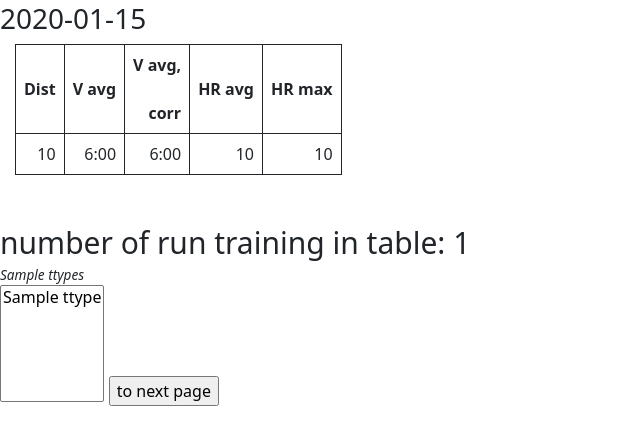
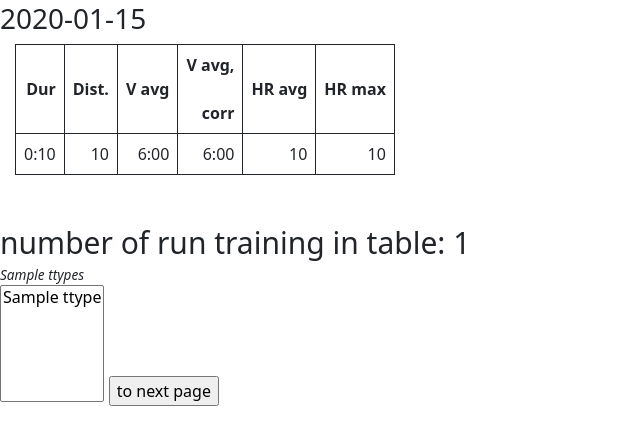
Before and after one commit to MarcRotsaert/TrainingData, a Django app: template django/test_project2/test_project2/templates/adapt.html in a window 1280 px wide. Shown: the part 70-492 px from the top of the page, without its empty margins (0-640 px from the left). Run offline with Django 3.2, Linux system fonts and the light colour scheme; the template is opened without the code that fills it: most values are stand-ins (such as "Sample title", 1, 10 or a date in 2020).

Commit message:
add duration to lap table

```diff
--- a/django/test_project2/test_polar/models.py
+++ b/django/test_project2/test_polar/models.py
@@ -173,7 +173,7 @@ class PolarModel(mongomod.Model):
     objects = mongomod.DjongoManager()
 
     class Meta:
-        db_table = "polar2022"
+        db_table = "garminfit"
         app_label = "test_training2"
         managed = False
 
--- a/django/test_project2/test_polar/templatetags/table_filters.py
+++ b/django/test_project2/test_polar/templatetags/table_filters.py
@@ -7,8 +7,11 @@ register = template.Library()
 
 
 @register.filter(name="weekday")
-def weekday(datestr: str):
-    # print(datestr)
+def weekday(datestr: Union[str, datetime]):
+    if isinstance(datestr, datetime):
+        # garminfit hack
+        datestr = str(datestr)[0:10]
+    # print(type(datestr))
     weekday = datetime.strptime(datestr, "%Y-%m-%d").strftime("%a")
     return weekday + " " + datestr
 
@@ -20,7 +23,26 @@ def kmh2minkm(speed: Union[float, None]) -> str:
         temp = 60 * 1 / speed
         minutes = int(temp)
         seconds = round((temp - minutes) * 60)
+        if seconds == 60:
+            seconds = 0
+            minutes += 1
+
         minkm_str = str(minutes) + ":" + "{:0>2}".format(seconds)
     else:
         minkm_str = "-"
     return minkm_str
+
+
+@register.filter(name="duration2min")
+def duration2min(duration: Union[float, None]) -> str:
+    if duration:
+        temp = float(duration) / 60
+        minutes = int(temp)
+        seconds = round((temp - minutes) * 60)
+        if seconds == 60:
+            seconds = 0
+            minutes += 1
+        durationmin = str(minutes) + ":" + "{:0>2}".format(seconds)
+    else:
+        durationmin = "-"
+    return durationmin
--- a/django/test_project2/test_project2/templates/summary.html
+++ b/django/test_project2/test_project2/templates/summary.html
@@ -29,14 +29,15 @@
         <h3> {{ lapdate|slice:10 }}</h3>
         {% comment %} <h3><LAPDATA</h3> {% endcomment %}
         <table>
-
-        <th>Dist</th>
-        <th>V avg</th>
-        <th>V avg,<br></br>corr</th>
-        <th>HR avg</th>
-        <th>HR max</th>
+            <th>Dur</th>
+            <th>Dist.</th>
+            <th>V avg</th>
+            <th>V avg,<br></br>corr</th>
+            <th>HR avg</th>
+            <th>HR max</th>
         {% for lap in lapdata %}
-            <tr><td>{{lap.distance|floatformat:0}}</td>
+            <tr><td>{{lap.duration|duration2min }}</td>
+                <td>{{lap.distance|floatformat:0}}</td>
                 <td>{{lap.speed.avg|kmh2minkm }}</td>
                 <td>{{lap.speed.avg_corr|kmh2minkm }}</td>
                 <td>{{lap.heartRate.avg|floatformat:0}}</td>
```
